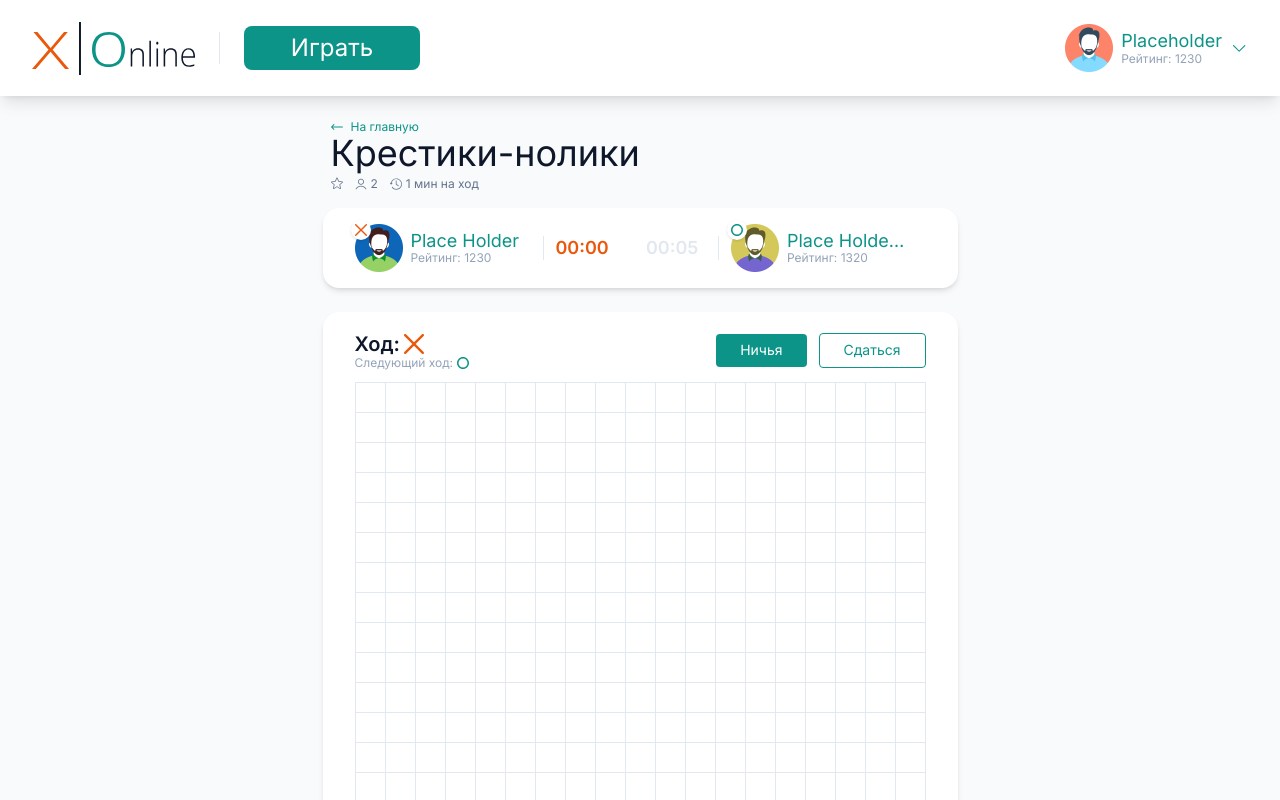
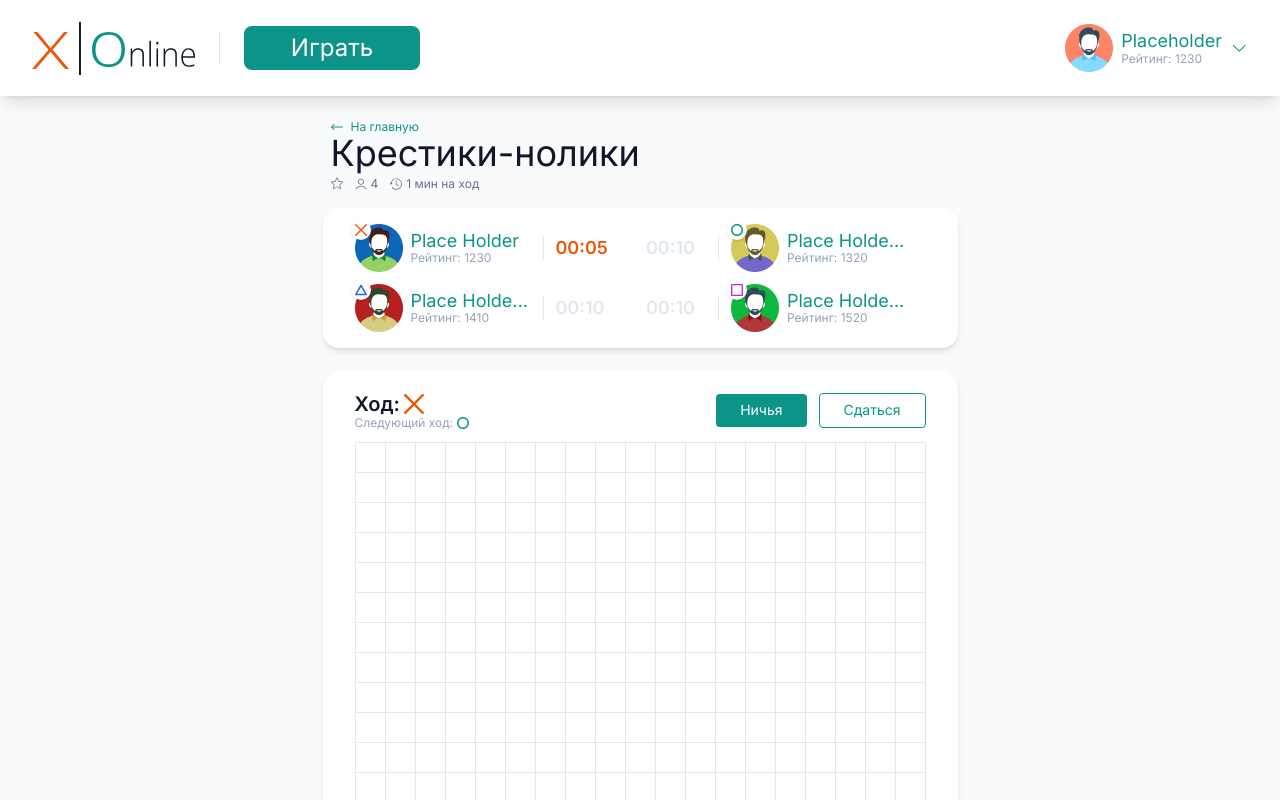
Before and after one commit to LoganVL/tic-tac-toe-react-nextjs, a Next.js app: page / in a window 1280 px wide. Shown: the top 800 px of the page. Built offline with nearby package versions, Linux system fonts and the light colour scheme.

Commit message:
Added turn skip mechanics, winner results, changing turns with timer

```diff
--- a/components/game/game-field.jsx
+++ b/components/game/game-field.jsx
@@ -9,6 +9,7 @@
   handleCellClick,
   nextMove,
   winnerSequence,
+  winnerSymbol,
 }) {
   const actions = (
     <>
@@ -36,6 +37,7 @@
               handleCellClick(i);
             }}
             isWinner={winnerSequence?.includes(i)}
+            disabled={!!winnerSymbol}
           >
             {symbol && <GameSymbol symbol={symbol} className="w-5 h-5" />}
           </GameCell>
@@ -45,9 +47,10 @@
   );
 }
 
-function GameCell({ children, onClick, isWinner }) {
+function GameCell({ children, onClick, isWinner, disabled }) {
   return (
     <button
+      disabled={disabled}
       onClick={onClick}
       className={clsx(
         "border border-slate-200 -ml-px -mt-px flex items-center justify-center",
--- a/components/game/game-info.jsx
+++ b/components/game/game-info.jsx
@@ -41,7 +41,13 @@
   },
 ];
 
-export function GameInfo({ className, playersCount, currentMove }) {
+export function GameInfo({
+  className,
+  playersCount,
+  currentMove,
+  isWinner,
+  onPlayerTimeOver,
+}) {
   return (
     <div
       className={clsx(
@@ -51,18 +57,19 @@
     >
       {players.slice(0, playersCount).map((player, index) => (
         <PlayerInfo
-          isTimerRunning={currentMove === player.symbol}
+          isTimerRunning={currentMove === player.symbol && !isWinner}
           key={player.id}
           playerInfo={player}
           isRight={index % 2 === 1}
+          onTimeOver={() => onPlayerTimeOver(player.symbol)}
         />
       ))}
     </div>
   );
 }
 
-function PlayerInfo({ playerInfo, isRight, isTimerRunning }) {
-  const [seconds, setSeconds] = useState(5);
+function PlayerInfo({ playerInfo, isRight, isTimerRunning, onTimeOver }) {
+  const [seconds, setSeconds] = useState(10);
 
   const minutesString = String(Math.floor(seconds / 60)).padStart(2, "0");
   const secondsString = String(seconds % 60).padStart(2, "0");
@@ -77,10 +84,17 @@
 
       return () => {
         clearInterval(interval);
-        setSeconds(5);
+        setSeconds(10);
       };
     }
   }, [isTimerRunning]);
+
+  useEffect(() => {
+    if (seconds === 0) {
+      onTimeOver();
+    }
+    // eslint-disable-next-line react-hooks/exhaustive-deps
+  }, [seconds]);
 
   const getTimerColor = () => {
     if (isTimerRunning) {
--- a/components/game/model.js
+++ b/components/game/model.js
@@ -1,7 +1,9 @@
 import { MOVE_ORDER } from "./constants";
 
-export function getNextMove(currentMove, playersCount) {
-  const slicedMoveOrder = MOVE_ORDER.slice(0, playersCount);
+export function getNextMove(currentMove, playersCount, playersTimeOver) {
+  const slicedMoveOrder = MOVE_ORDER.slice(0, playersCount).filter(
+    (symbol) => !playersTimeOver.includes(symbol),
+  );
   const nextMoveIndex = slicedMoveOrder.indexOf(currentMove) + 1;
   return slicedMoveOrder[nextMoveIndex] ?? slicedMoveOrder[0];
 }
@@ -33,6 +35,13 @@
       res[3].push(fieldSize * (j - gap) + i);
     }
 
+    const x = i % fieldSize;
+    if (x < gap || x >= fieldSize - gap) {
+      res.shift();
+      res.shift();
+      res.shift();
+    }
+
     return res;
   }
 
--- a/components/game/use-game-state.js
+++ b/components/game/use-game-state.js
@@ -3,14 +3,20 @@
 import { getNextMove, computeWinner } from "./model";
 
 export function useGameState(playersCount) {
-  const [{ cells, currentMove }, setGameState] = useState(() => ({
-    cells: new Array(19 * 19).fill(null),
-    currentMove: GAME_SYMBOLS.CROSS,
-  }));
+  const [{ cells, currentMove, playersTimeOver }, setGameState] = useState(
+    () => ({
+      cells: new Array(19 * 19).fill(null),
+      currentMove: GAME_SYMBOLS.CROSS,
+      playersTimeOver: [],
+    }),
+  );
 
   const winnerSequence = computeWinner(cells);
   console.log(winnerSequence);
-  const nextMove = getNextMove(currentMove, playersCount);
+  const nextMove = getNextMove(currentMove, playersCount, playersTimeOver);
+
+  const winnerSymbol =
+    nextMove === currentMove ? currentMove : winnerSequence?.[0];
 
   const handleCellClick = (index) => {
     setGameState((lastGameState) => {
@@ -19,9 +25,27 @@
       }
       return {
         ...lastGameState,
-        currentMove: getNextMove(lastGameState.currentMove, playersCount),
+        currentMove: getNextMove(
+          lastGameState.currentMove,
+          playersCount,
+          lastGameState.playersTimeOver,
+        ),
         cells: lastGameState.cells.map((cell, i) =>
           i === index ? lastGameState.currentMove : cell,
+        ),
+      };
+    });
+  };
+
+  const handlePlayerTimeOver = (symbol) => {
+    setGameState((lastGameState) => {
+      return {
+        ...lastGameState,
+        playersTimeOver: [...lastGameState.playersTimeOver, symbol],
+        currentMove: getNextMove(
+          lastGameState.currentMove,
+          playersCount,
+          lastGameState.playersTimeOver,
         ),
       };
     });
@@ -32,6 +56,8 @@
     currentMove,
     nextMove,
     handleCellClick,
+    handlePlayerTimeOver,
     winnerSequence,
+    winnerSymbol,
   };
 }
--- a/pages/index.jsx
+++ b/pages/index.jsx
@@ -6,11 +6,19 @@
   useGameState,
 } from "../components/game";
 import { Header } from "../components/header";
+import { GameSymbol } from "../components/game/game-symbol";
 
 export default function HomePage() {
-  const [playersCount] = useState(2);
-  const { cells, currentMove, handleCellClick, nextMove, winnerSequence } =
-    useGameState(playersCount);
+  const [playersCount] = useState(4);
+  const {
+    cells,
+    currentMove,
+    handleCellClick,
+    nextMove,
+    winnerSequence,
+    handlePlayerTimeOver,
+    winnerSymbol,
+  } = useGameState(playersCount);
 
   return (
     <div className="bg-slate-50 min-h-screen">
@@ -21,7 +29,14 @@
           className="mt-4"
           playersCount={playersCount}
           currentMove={currentMove}
+          isWinner={!!winnerSymbol}
+          onPlayerTimeOver={handlePlayerTimeOver}
         />
+        {winnerSymbol && (
+          <div className="my-4 ">
+            <GameSymbol symbol={winnerSymbol} />
+          </div>
+        )}
         <GameField
           className="mt-6"
           cells={cells}
@@ -29,6 +44,7 @@
           handleCellClick={handleCellClick}
           nextMove={nextMove}
           winnerSequence={winnerSequence}
+          winnerSymbol={winnerSymbol}
         />
       </main>
     </div>
```
Also changed, not shown: 1 other file (tests, documents, lock files or other folders).
